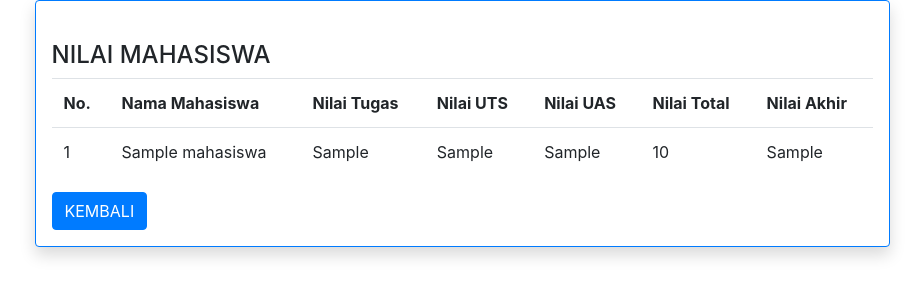
After one commit to setiaendra18/bpptik-jwp, a PHP site: page /tampil.php in a window 1280 px wide. The commit adds this page. Shown: the top 300 px of the page, without its empty margins (178-1102 px from the left). Run offline with PHP 8.4, Linux system fonts and the light colour scheme; tables that the repository leaves empty or names only in its code hold one stand-in row (values such as "Sample post").

Commit message:
Add files via upload

```diff
--- /dev/null
+++ b/02-PemrogramanTersetruktur/koneksi.php
@@ -0,0 +1,15 @@
+<?php
+$servername = "localhost";
+$username = "root";
+$password = "";
+$db="mahasiswa";
+
+// Membuat koneksi
+$conn = mysqli_connect($servername, $username, $password,$db);
+
+// Mengechek Koneksi jika terjadi failed
+if (!$conn) {
+    die("Connection failed: " . mysqli_connect_error());
+}
+
+?>
--- /dev/null
+++ b/02-PemrogramanTersetruktur/tampil.php
@@ -0,0 +1,62 @@
+<!DOCTYPE html>
+<html>
+<head>
+	<title>TAMPIL NILAI MAHASISWA</title>
+	<link rel="stylesheet" href="https://stackpath.bootstrapcdn.com/bootstrap/4.3.1/css/bootstrap.min.css" integrity="sha384-ggOyR0iXCbMQv3Xipma34MD+dH/1fQ784/j6cY/iJTQUOhcWr7x9JvoRxT2MZw1T" crossorigin="anonymous">
+	<script>
+    function goBack() {
+        window.history.back();
+    }
+</script>
+</head>
+<body>
+</body>
+<?php
+include "koneksi.php";
+
+$sql = "SELECT * FROM tbl_mahasiswa";
+$result = mysqli_query($conn, $sql);
+if (mysqli_num_rows($result) > 0) {
+?>
+<div class="container">
+  	<div class="row justify-content-md-center">
+  		<div class="col-md-9 border border-primary shadow p-3 mb-5 bg-white rounded">
+  		<br>
+  			<h4>NILAI MAHASISWA</h4>
+			<div class="table-responsive">
+  			<table class="table">
+			    <th>No.</th>
+			    <th>Nama Mahasiswa</th>
+			    <th>Nilai Tugas</th>
+			    <th>Nilai UTS</th>
+			    <th>Nilai UAS</th>
+			    <th>Nilai Total</th>
+			    <th>Nilai Akhir</th>
+				<?php
+					$no=1;
+					while($row = mysqli_fetch_assoc($result)) {
+				?>
+			  	<tr>
+			  		<td><?= $no ?></td>
+			  		<td><?= $row["nama"] ?></td>
+			  		<td><?= $row["nltugas"] ?></td>
+			  		<td><?= $row["nluts"] ?></td>
+			  		<td><?= $row["nluas"] ?></td>
+			  		<td><?= $row["nltotal"] ?></td>
+			  		<td><?= $row["nilai"] ?></td>
+			  	</tr>
+			  	<?php
+			  	$no++;
+			  		}
+				}
+				mysqli_close($conn);
+
+			  	?>
+	 	 		</table>
+	 	 		<button onclick="goBack()" class="btn btn-primary">KEMBALI</button>
+  			</div>
+  		</div>
+  	</div>
+</div>
+</body>
+</html>
```
Also changed, not shown: 02-PemrogramanTersetruktur/form_input.php (+4 -11 lines), 02-PemrogramanTersetruktur/proses.php (+62 -20 lines).
